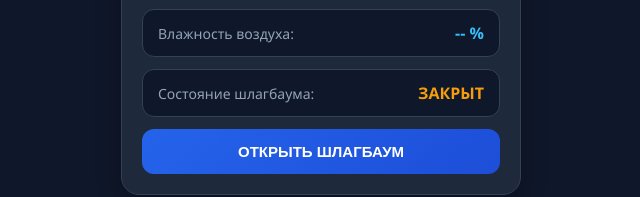
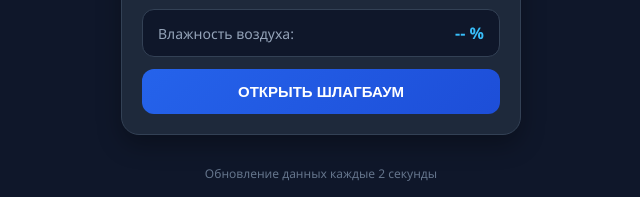
Before and after one commit to viktor31010-coder/smart-parking, a plain HTML site: page index.html in a window 1280 px wide. Shown: the part 619-816 px from the top of the page, without its empty margins (319-959 px from the left). Drawn offline with Linux system fonts and the light colour scheme; no server answers.

Commit message:
Add files via upload

```diff
--- a/index.html
+++ b/index.html
@@ -28,8 +28,6 @@
         .info-row { display: flex; justify-content: space-between; align-items: center; background: #0f172a; padding: 12px 15px; border-radius: 12px; margin-bottom: 12px; border: 1px solid #334155; }
         .info-label { color: #94a3b8; font-size: 14px; }
         .info-val { font-size: 16px; font-weight: 700; color: #38bdf8; }
-        .gate-open { color: #22c55e; }
-        .gate-closed { color: #f59e0b; }
 
         .btn-open { width: 100%; background: linear-gradient(135deg, #2563eb, #1d4ed8); color: white; border: none; padding: 14px; border-radius: 12px; font-size: 15px; font-weight: 700; cursor: pointer; transition: 0.2s; }
         .btn-open:active { transform: scale(0.98); }
@@ -93,11 +91,6 @@
         <div class="info-row">
             <span class="info-label">Влажность воздуха:</span>
             <span class="info-val" id="humidity-val">-- %</span>
-        </div>
-
-        <div class="info-row">
-            <span class="info-label">Состояние шлагбаума:</span>
-            <span class="info-val gate-closed" id="gate-status">ЗАКРЫТ</span>
         </div>
 
         <button class="btn-open" id="open-btn" onclick="openGate()">ОТКРЫТЬ ШЛАГБАУМ</button>
```
